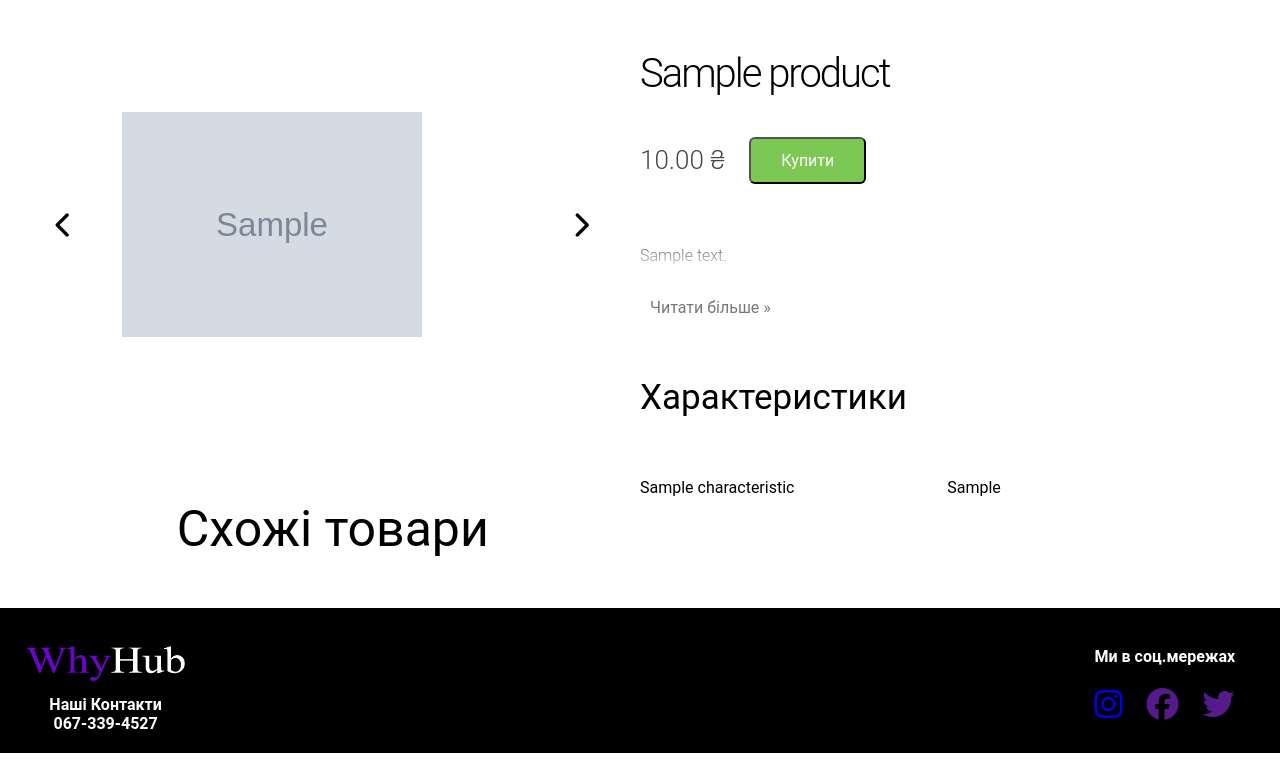
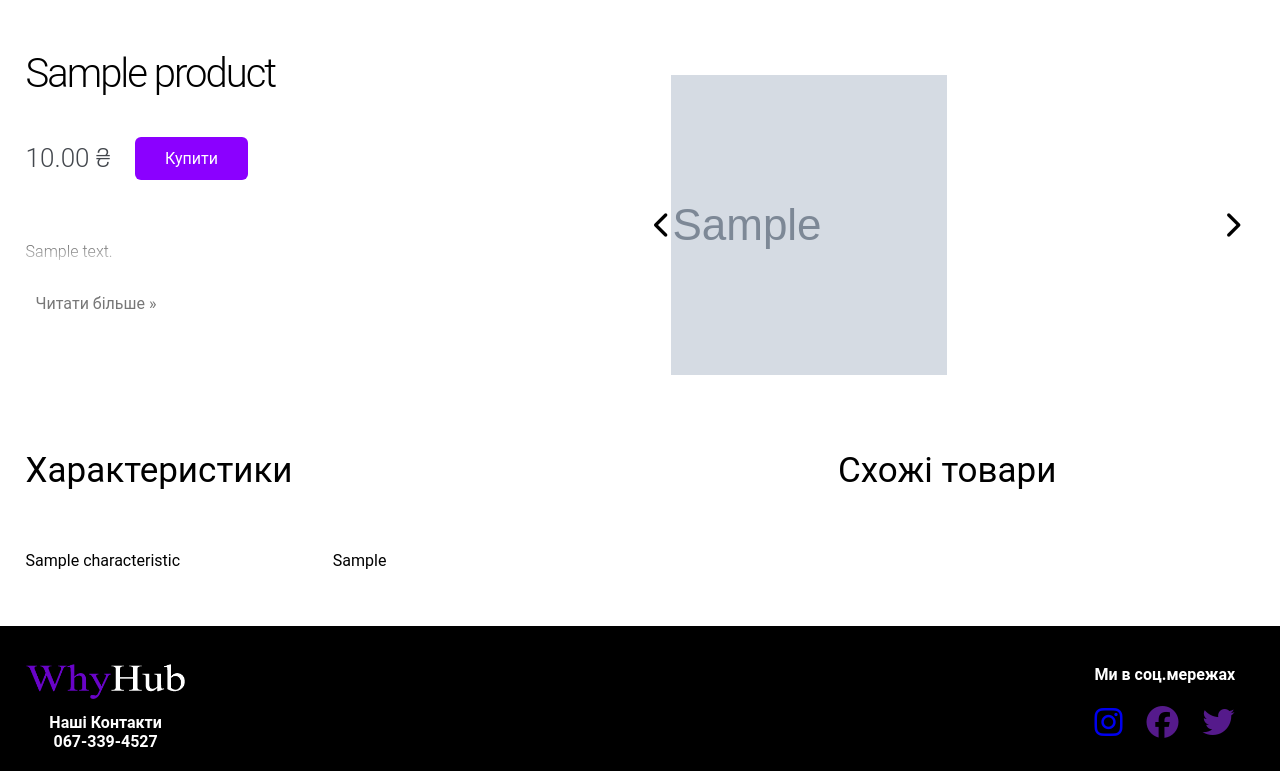
Before and after one commit to BohdaR/WhyHub, a Django app: a page that uses shop/templates/shop/detail.html in a window 1280 px wide. Shown: the part 116-887 px from the top of the page. Run offline with Django 4.2, Linux system fonts and the light colour scheme; tables that the repository leaves empty hold one stand-in row (values such as "Sample post"); grey boxes marked "Sample" are stand-in pictures; some libraries are stand-ins or nearby versions.

Commit message:
changed detail.html

```diff
--- a/shop/models.py
+++ b/shop/models.py
@@ -53,7 +53,7 @@
         index_together = (('id', 'slug'),)
         verbose_name = 'product'
         verbose_name_plural = 'products'
-        ordering = ['-updated', '-created', '-id']
+        ordering = ['-price', 'updated', 'created', 'id']
 
     def __str__(self):
         return self.name
--- a/shop/static/shop/css/about-goods.css
+++ b/shop/static/shop/css/about-goods.css
@@ -2,8 +2,20 @@
   font-family: "Roboto", sans-serif;
 }
 
-.left-column {
-  width: 50%;
+.product-title-and-image-wrapper{
+  display: flex;
+}
+
+main > .container{
+  display: block;
+}
+
+.product-column {
+  display: flex;
+}
+
+.left-column, .right-column {
+  min-width: 50%;
 }
 
 .product-image {
@@ -15,16 +27,12 @@
   padding: 20%;
 }
 
-.right-column {
-  width: 50%;
-}
 
 /* Product Description */
-
-.similar-products {
-  font-size: 50px;
+.similar-products-label{
+  font-size: 35px;
   text-align: center;
-  margin: 50px 10px ;
+  margin-bottom: 50px;
 }
 
 .limited {
@@ -96,21 +104,26 @@
   margin: 20px 10px 0px 0px;
 }
 
-.box {
+.similar-products {
   display: flex;
-  align-items: center;
+  flex-wrap: wrap;
+  justify-content: center;
 }
 
-.box1{
+.similar-product-wrapper{
   height: 280px;
   width: 200px;
-  position: relative;
-  margin-right: 30px;
 }
 
-.box1 img{
+.similar-product-img {
+  height: 50%;
+  display: flex;
+  justify-content: center;
+}
+
+.similar-product-wrapper img {
   max-height: 100%;
-  max-width: 100%;
+  max-width: 90%;
 }
 
 .characteristic-label{
@@ -197,7 +210,8 @@
 
 .cart-btn {
   display: inline-block;
-  background-color: #7dc855;
+  background-color: rgb(139, 0, 255);
+  border: none;
   border-radius: 6px;
   font-size: 16px;
   color: #ffffff;
@@ -212,16 +226,8 @@
 /* Responsive */
 @media (max-width: 940px) {
 
-  .left-column,
-  .right-column {
-    width: 100%;
+  .product-column {
+    display: block;
   }
 
 }
-
-/* @media (max-width: 535px) {
-  .left-column img {
-    width: 220px;
-    top: -85px;
-  }
-} */
--- a/shop/static/shop/css/slider.css
+++ b/shop/static/shop/css/slider.css
@@ -1,16 +1,16 @@
 .slider-container{
-  margin-left: 30px;
   display: flex;
   align-items: center;
+  justify-content: center;
 }
 
 .slider{
   display: flex;
-  position: relative;
-  width: 500px;
+  width: 90%;
   height: 450px;
   overflow: hidden;
   align-items: center;
+  justify-content: center;
 }
 
 .some-block>button{
@@ -30,9 +30,14 @@
 }
 
 .slide-img{
-  position: absolute;
-  width: 400px;
-  padding: 50px;
+  max-height: 90%;
+  max-width: 90%;
   opacity: 0;
   transition: all 1s;
 }
+
+@media (max-width: 940px) {
+  .slider {
+    width: 70%;
+  }
+}
--- a/shop/templates/shop/detail.html
+++ b/shop/templates/shop/detail.html
@@ -13,40 +13,10 @@
 
 {% block content %}
 
-
+<main>
     <div class="container">
+        <div class="product-column">
             <div class="left-column">
-        <div class="slider-container">
-            <div class="some-block">
-                <button class="Right"><i class="fa-solid fa-chevron-left fa-2xl"></i></button>
-            </div>
-            <div class="slider">
-                <img class="slide-img" src="{% if product.main_image %}{{ product.main_image.url }}{% endif %}" alt="">
-                {% for el in product_image %}
-                    <img class="slide-img" src="{% if el.image %}{{ el.image.url }}{% endif %}" alt="">
-                {% endfor %}
-            </div>
-            <div class="some-block">
-                <button class="Left"><i class="fa-solid fa-chevron-right fa-2xl"></i></button>
-            </div>
-        </div>
-        <div class="similar-products">
-            <p>Схожі товари</p>
-        </div>
-        <div class="box">
-            {% if similar_products %}
-                 {% for el in similar_products %}
-                    <div class="box1">
-                        <a href="{{ el.get_absolute_url }}">
-                            <img src="{% if el.main_image %}{{ el.main_image.url }}{% endif %}" alt="">
-                        </a>
-                        <p>{{ el.name }}</p>
-                    </div>
-                 {% endfor %}
-            {% endif %}
-        </div>
-    </div>
-    <div class="right-column"><!-- Product Description -->
                 <div class="description">
                     <h1>{{ product.name }}</h1>
                     <div class="product-price">
@@ -66,6 +36,26 @@
                     </div>
                     <label for="read-more-checker" class="read-more-button"></label>
                 </div>
+            </div>
+            <div class="right-column">
+                <div class="slider-container">
+                    <div class="some-block">
+                        <button class="Right"><i class="fa-solid fa-chevron-left fa-2xl"></i></button>
+                    </div>
+                    <div class="slider">
+                        <img class="slide-img" src="{% if product.main_image %}{{ product.main_image.url }}{% endif %}" alt="">
+                        {% for el in product_image %}
+                            <img class="slide-img" src="{% if el.image %}{{ el.image.url }}{% endif %}" alt="">
+                        {% endfor %}
+                    </div>
+                    <div class="some-block">
+                        <button class="Left"><i class="fa-solid fa-chevron-right fa-2xl"></i></button>
+                    </div>
+                </div>
+            </div>
+        </div>
+        <div class="product-column">
+            <div class="left-column">
                 <p class="characteristic-label">Характеристики</p>
                 <div class="product-characteristics">
                     {% for c in characteristics %}
@@ -76,7 +66,26 @@
                     {% endfor %}
                 </div>
             </div>
+            <div class="right-column">
+                <p class="similar-products-label">Схожі товари</p>
+                <div class="similar-products">
+                    {% if similar_products %}
+                        {% for el in similar_products %}
+                            <div class="similar-product-wrapper">
+                                <div class="similar-product-img">
+                                    <a href="{{ el.get_absolute_url }}">
+                                        <img src="{% if el.main_image %}{{ el.main_image.url }}{% endif %}" alt="">
+                                    </a>
                                 </div>
+                                <p>{{ el.name }}</p>
+                            </div>
+                        {% endfor %}
+                    {% endif %}
+                </div>
+            </div>
+        </div>
+    </div>
+</main>
 {% endblock %}
 {% block js-filles %}
     <script type="text/javascript" src="{% static 'shop/js/script.js' %}"></script>
```
Lines whose indentation alone changed are shown as unchanged.
